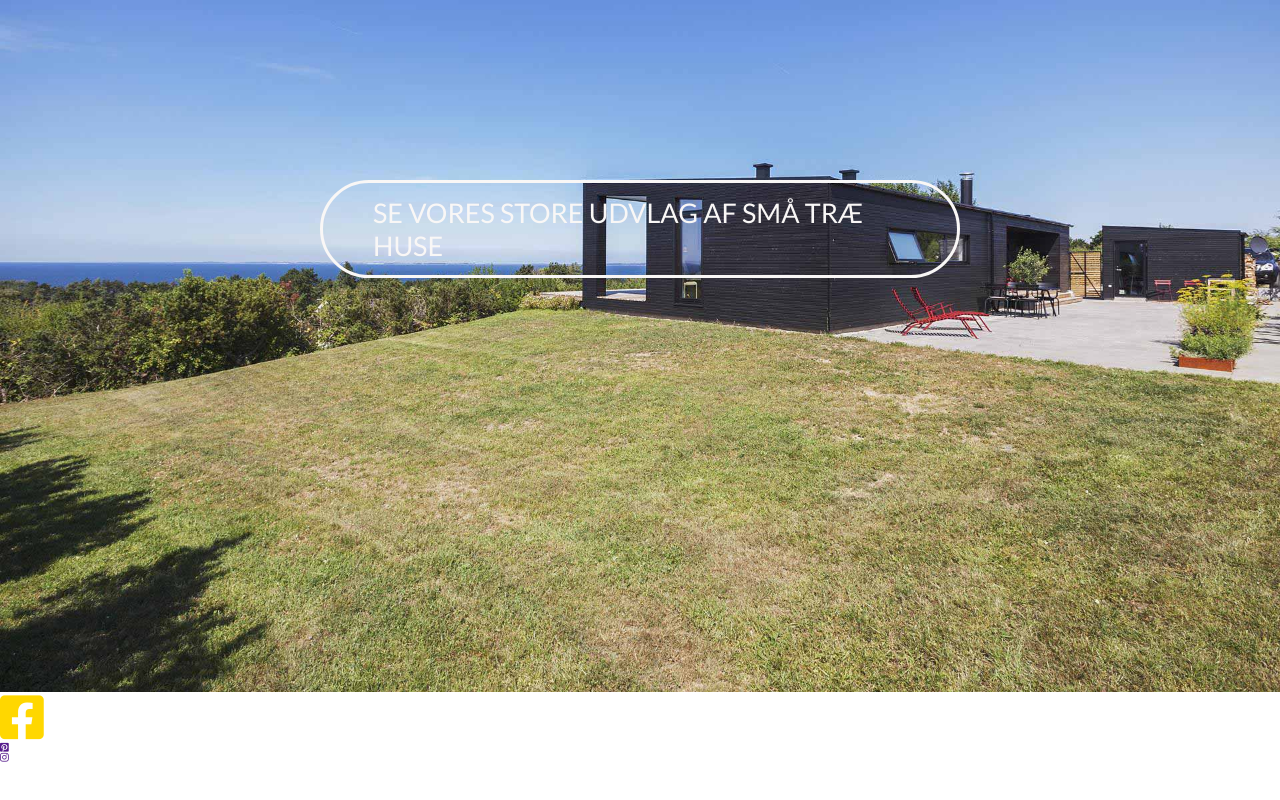
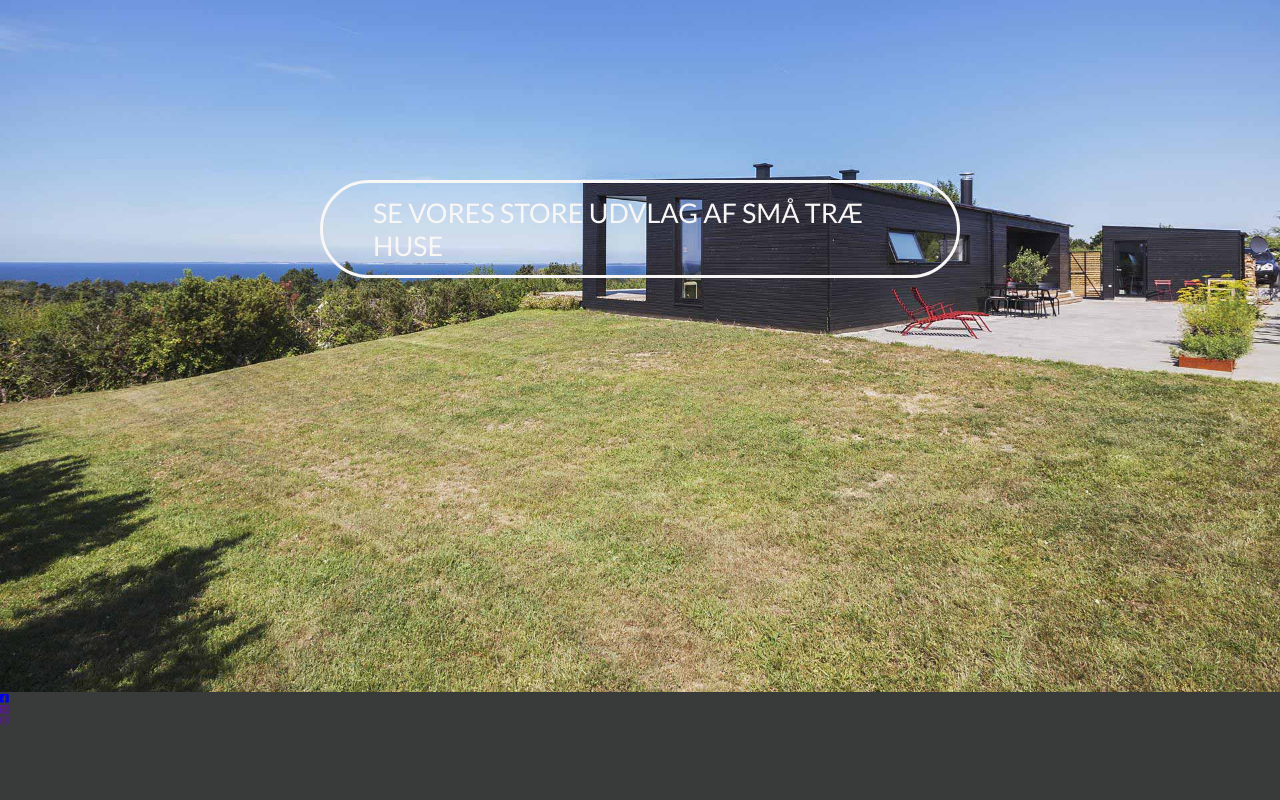
Before and after one commit to matt2256/Eksamen-v2, a website: page index.html in a window 1280 px wide. Shown: the part 2435-3235 px from the top of the page. Drawn offline with Linux system fonts and the light colour scheme; files whose address does not match are found by name.

Commit message:
making the markup for the SoMe list in the footer and adding the font awsome script, so the icons render properly.

```diff
--- a/index.html
+++ b/index.html
@@ -4,6 +4,7 @@
     <meta name="viewport" content="width=device-width, initial-scale=1.0" />
     <meta http-equiv="X-UA-Compatible" content="ie=edge" />
     <meta name="decription" content="Natual living - Eksamen-V2" />
+    <script src="https://kit.fontawesome.com/e3d22eeef3.js"></script>
     <link
       href="https://fonts.googleapis.com/css?family=Nunito+Sans:300,400&display=swap"
       rel="stylesheet"
@@ -154,10 +155,25 @@
     </main>
     <footer class="footer">
       <section class="footer-SoMe">
-        <a href="#" class="footer-SoMe__link"><i class="fab fa-facebook-square footer-SoMe__icon"></i></a>
-        <a href="" class="footer-SoMe__link"><i class="fab fa-pinterest-square footer-SoMe__icon"></i></a>
-        <a href="" class="footer-SoMe__link"><i class="fab fa-instagram footer-SoMe__icon"></i></a>
+
+
+
+
+        <ul class="footer-SoMe__list">
+          <li class="footer-SoMe__list--item">
+            <a href="#" class="footer-SoMe__list--link"><i class="fab fa-facebook-square footer-SoMe__list--icon"></i></a>
+          </li>
+          <li class="footer-SoMe__list--item">
+            <a href="" class="footer-SoMe__list--link"><i class="fab fa-pinterest-square footer-SoMe__list--icon"></i></a>
+          </li>
+          <li class="footer-SoMe__list--item">
+            <a href="" class="footer-SoMe__list--link"><i class="fab fa-instagram footer-SoMe__list--icon"></i></a>
+          </li>
+        </ul>
+
       </section>
+
+
     </footer>
   </body>
 </html>
--- a/sass/abstracts/_variables.scss
+++ b/sass/abstracts/_variables.scss
@@ -7,8 +7,9 @@ $color-text-medium: rgb(110, 109, 109);
 $color-text-dark: #404040;
 
 //BACKGROUND COLOR
+$color-light-bg: #f9f7f6;
 $color-grey-bg: rgb(160, 167, 167);
-$color-light-bg: #f9f7f6;
+$color-dark-bg: rgb(57, 59, 59);
 
 // GRID
 $grid-width: 95%;
--- a/sass/layout/_footer.scss
+++ b/sass/layout/_footer.scss
@@ -1,5 +1,6 @@
 .footer {
     height: 40rem;
+    background-color: $color-dark-bg;
 }
 
 .footer-SoMe {
@@ -9,11 +10,7 @@
     }
 
     &__icon {
-
+        font-size: 5rem;
+        color: $color-text-medium
     }
 }
-
-.fa-facebook-square {
-    font-size: 5rem;
-    color: gold;
-}
```
Also changed, not shown: css/style.css.
